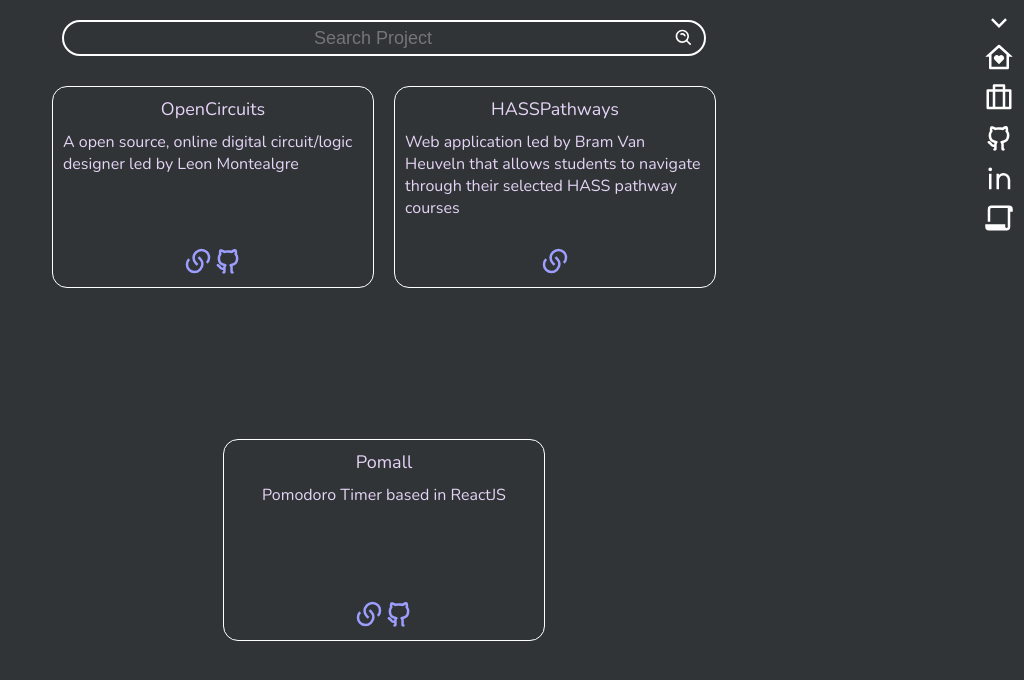
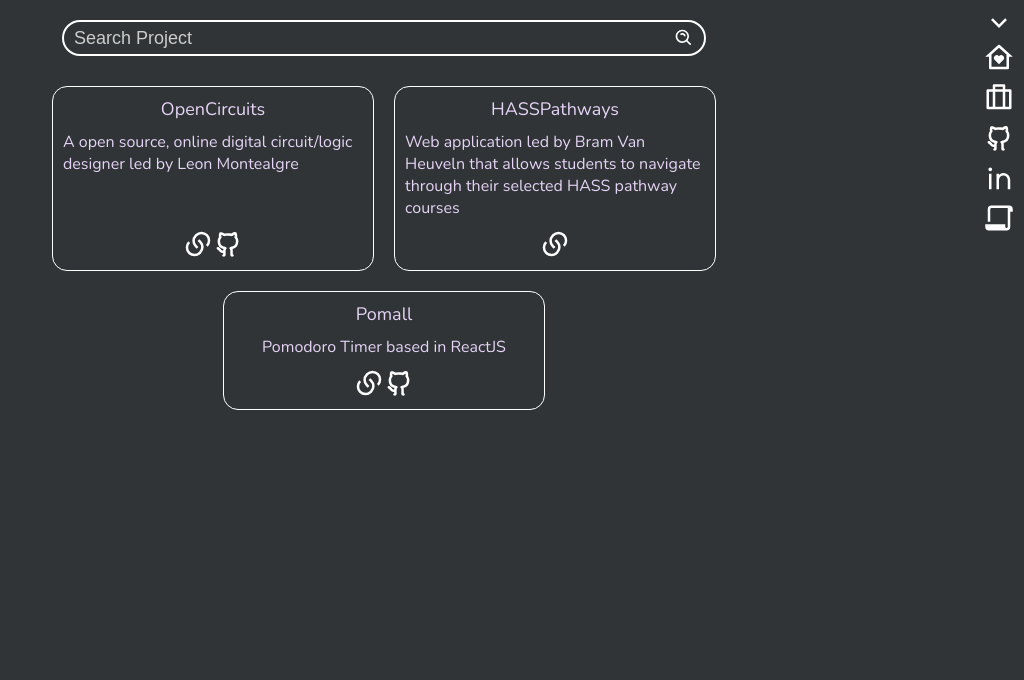
Before and after one commit to SamooMei/Sammei, a React app: page /#/Projects in a window 1280 px wide. Shown: the whole page, without its empty margins (256-1280 px from the left). Built offline with nearby package versions, Linux system fonts and the light colour scheme.

Commit message:
Visual Fixes

```diff
--- a/src/components/Navbar/index.scss
+++ b/src/components/Navbar/index.scss
@@ -53,6 +53,7 @@
     text-decoration: none;
   }
 
+	@media only screen and (min-width: 600px) {
 		.home:hover + .home_,
 		.projects:hover + .projects_,
 		.github:hover + .github_,
@@ -61,3 +62,4 @@
 			visibility: visible;
 		}
 	}
+}
--- a/src/components/Projects/Card/index.js
+++ b/src/components/Projects/Card/index.js
@@ -9,11 +9,11 @@
 			<div className={'card__description'}>{project.description}</div>
 			<div className={'card__links'}>
 				<a href={project.link}>
-					<RiLinksFill />
+					<RiLinksFill className={'card__links__icons'} />
 				</a>
 				{project.github !== '' && (
 					<a href={project.github}>
-						<RiGithubLine />
+						<RiGithubLine className={'card__links__icons'}/>
 					</a>
 				)}
 			</div>
--- a/src/components/Projects/Card/index.scss
+++ b/src/components/Projects/Card/index.scss
@@ -7,7 +7,7 @@
   justify-content: space-between;
 
   width: 320px;
-  max-height: 25vh;
+  max-height: 250px;
 
   margin: 10px;
   border: 1px solid hsl(0, 0%, 100%);
@@ -28,5 +28,9 @@
   &__links {
     display: flex;
     font-size: 30px;
+
+    &__icons {
+      color: white;
+    }
   }
 }
--- a/src/components/Projects/index.scss
+++ b/src/components/Projects/index.scss
@@ -24,6 +24,7 @@
     border-radius: 20px;
     border: 2px solid white;
     width: 50%;
+    min-height: 31px;
     margin: 20px;
 
     &__bar {
@@ -34,7 +35,10 @@
       font-size: 18px;
       padding-left: 10px;
       background-color: inherit;
-      text-align: center;
+    }
+
+    &__bar::placeholder {
+      color:hsl(0, 0%, 80%);
     }
 
     &__icon {
@@ -49,6 +53,6 @@
   flex-wrap: wrap;
   justify-content: center;
 
-  width: 80vw;
-  height: 80vh;
+  max-width: 80vw;
+  max-height: 80vh;
 }
```
Lines whose indentation alone changed are shown as unchanged.
